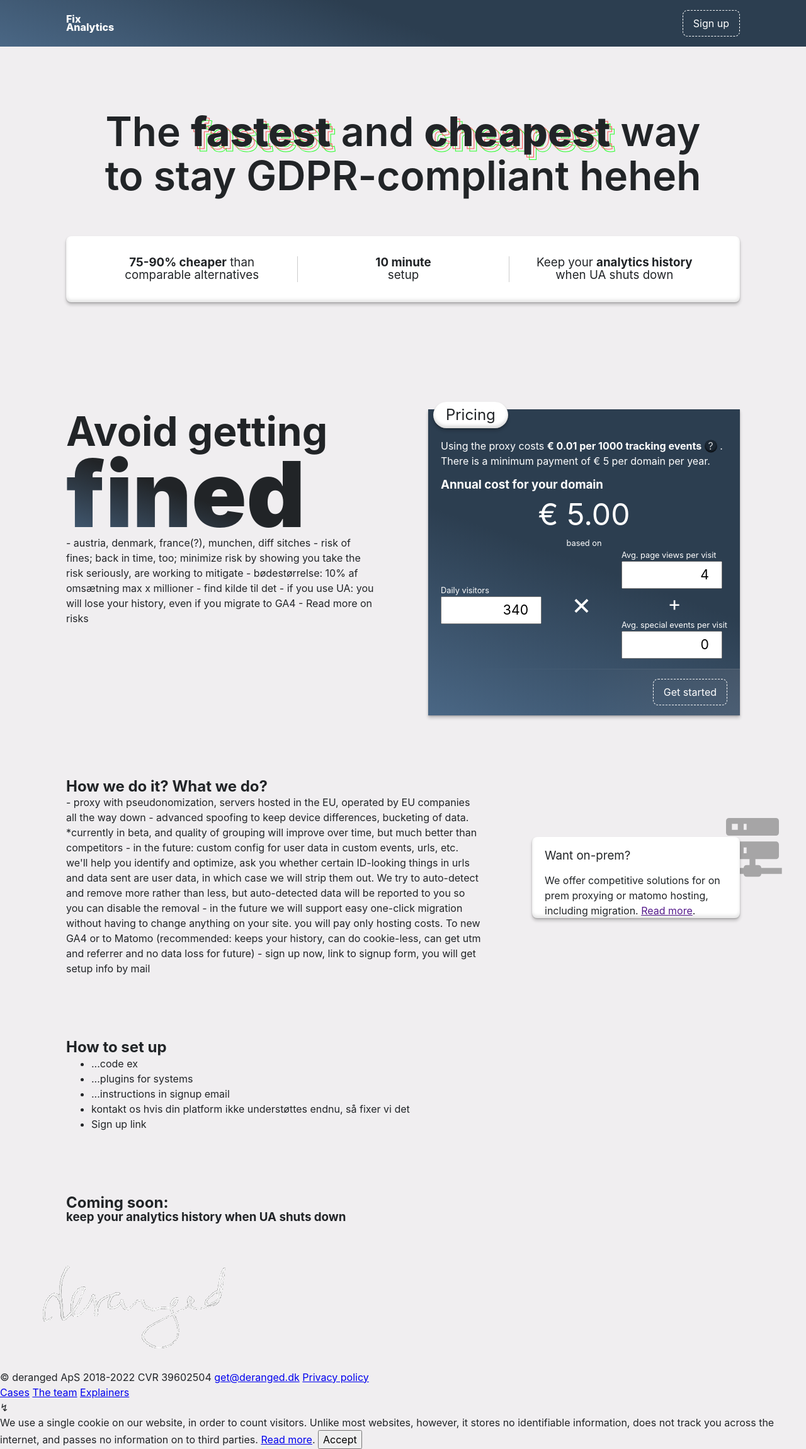
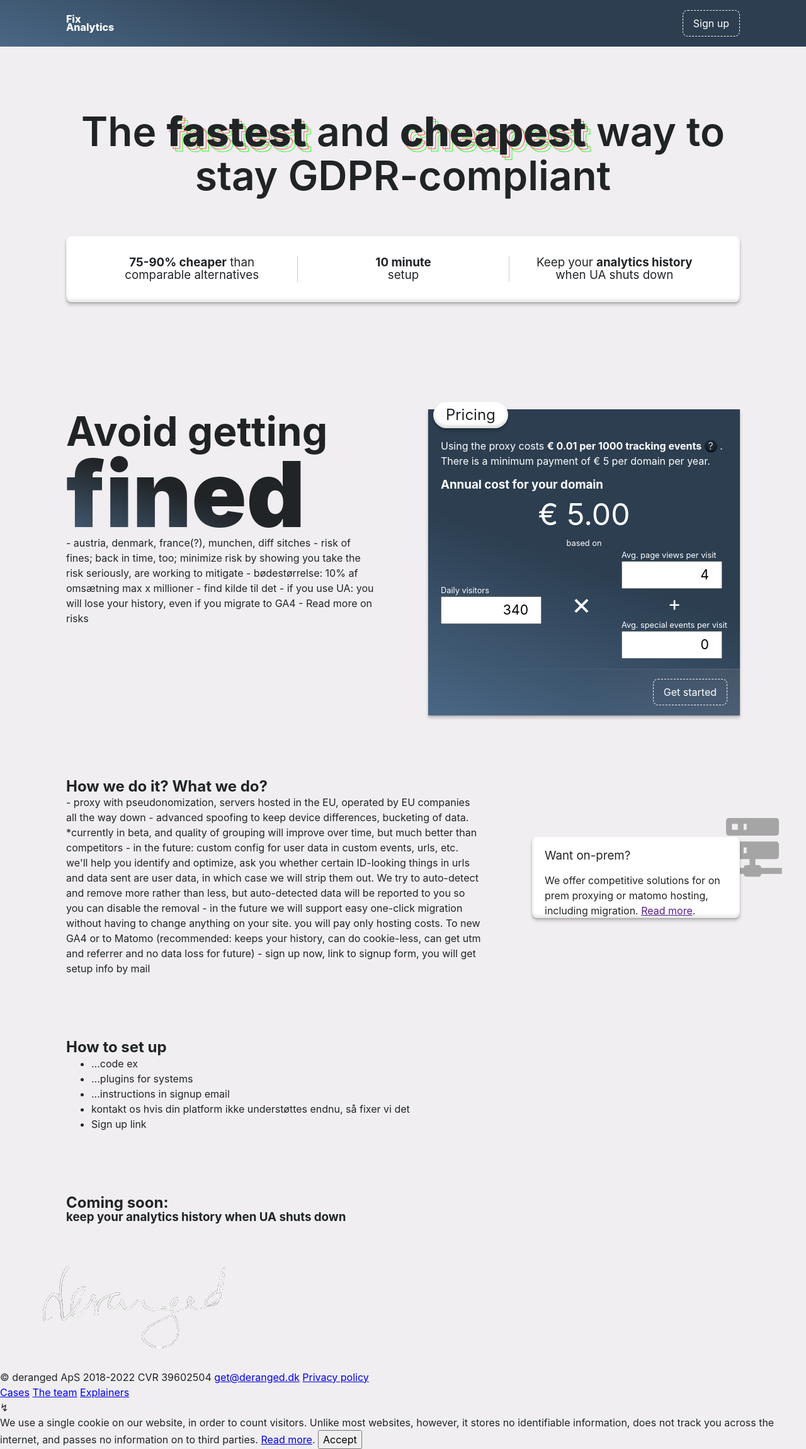
Before and after one commit to derangeddk/deranged.dk, a Jekyll site: the page built from fix-analytics/index.html, in a window 1280 px wide. Shown: the whole page at 63% size. Built offline with Jekyll 4.4.1, drawn with Linux system fonts in a browser that asks for light colours.

Commit message:
formatting, cleanup

```diff
--- a/_includes/fix-analytics-hero.html
+++ b/_includes/fix-analytics-hero.html
@@ -1,9 +1,8 @@
 <section class="hero-section">
   <h1 class="heading heading--big text--centered">
-    The <em class="heading__emphasis text--fancy text__fastest--fancy">fastest</em> and <em class="heading__emphasis text--fancy text__cheapest--fancy">cheapest</em> way
-    <br />
-    to stay GDPR-compliant
-    {{ include.text.title }}
+    The <em class="heading__emphasis text--fancy text__fastest--fancy">fastest</em>
+    and <em class="heading__emphasis text--fancy text__cheapest--fancy">cheapest</em>
+    way to stay GDPR-compliant
   </h1>
   <div class="card selling-propositions">
     <div class="selling-propositions__item d--f fd--c jc--c">
@@ -13,7 +12,8 @@
     </div>
     <div class="selling-propositions__item text--centered d--f fd--c jc--c">
       <h3 class="selling-propositions__item-title">
-        <strong>10 minute</strong><br>
+        <strong>10 minute</strong>
+        <br>
         setup
       </h3>
     </div>
--- a/_sass/fix-analytics/hero-section.scss
+++ b/_sass/fix-analytics/hero-section.scss
@@ -14,7 +14,7 @@
   display: grid;
 
   @media(min-width: $width-md) {
-    grid-template-columns: 1fr 1fr 1fr;
+    grid-template-columns: repeat(3, 1fr);
   }
 }
 
```
